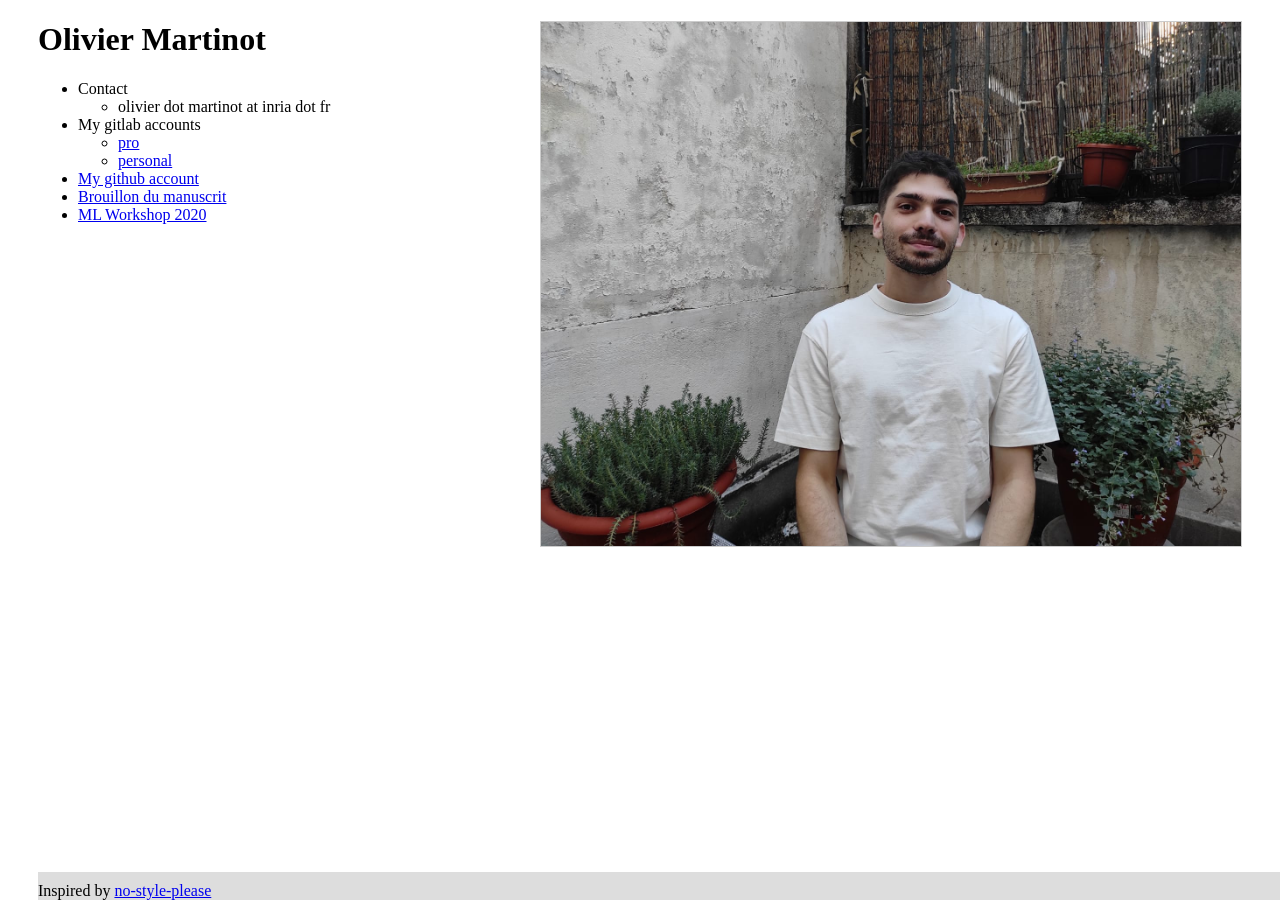
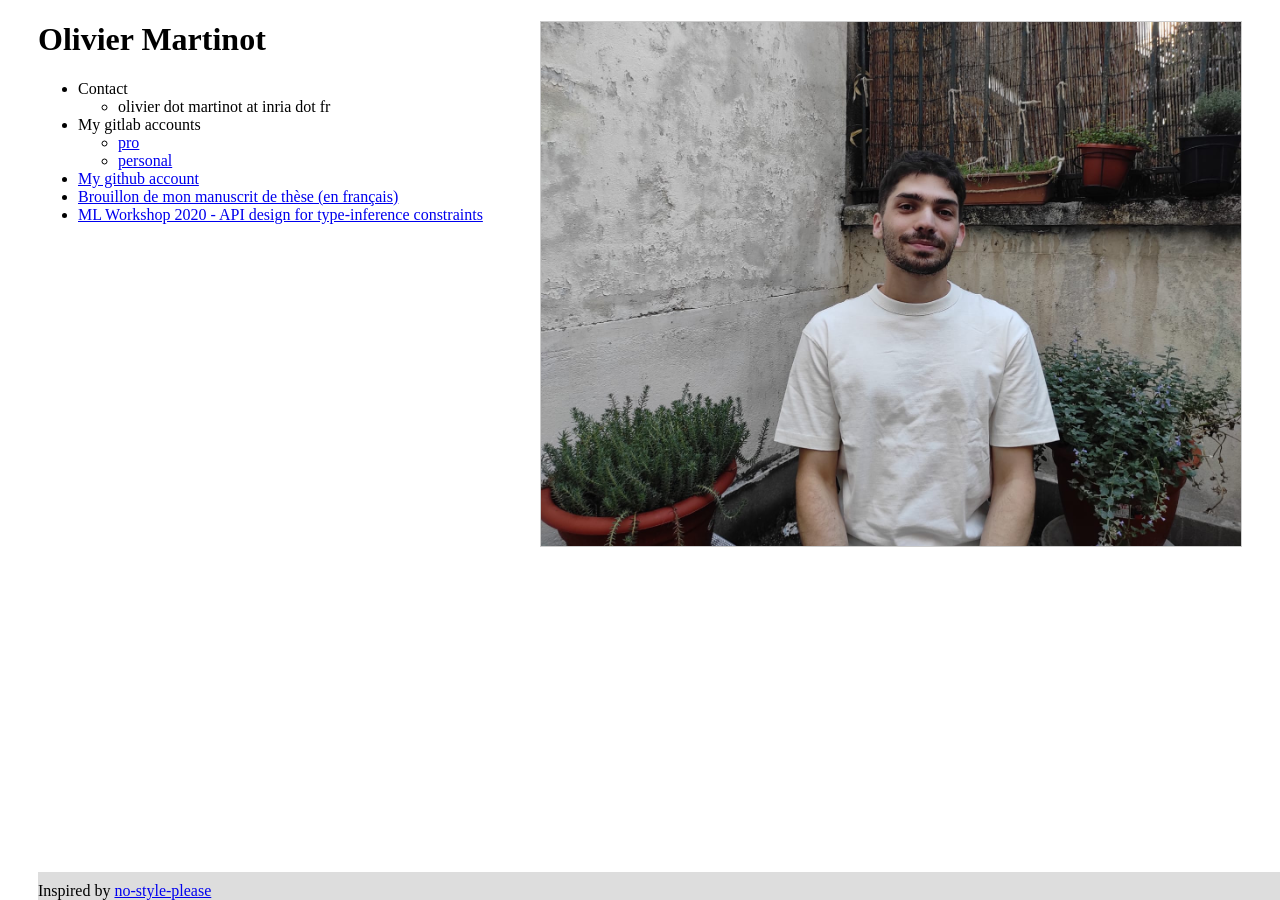
Before and after one commit to O-Olivier/website, a Jekyll site: the page built from index.md, in a window 1280 px wide. Built offline with Jekyll 4.4.1, drawn with Linux system fonts in a browser that asks for light colours.

Commit message:
Cleaner version.

```diff
--- a/_data/menu.yml
+++ b/_data/menu.yml
@@ -13,7 +13,7 @@ entries:
         url: https://framagit.org/O_Olivier
   - title: My github account
     url: https://github.com/olivier-martinot
-  - title: Brouillon du manuscrit
+  - title: Brouillon de mon manuscrit de thèse (en français)
     url: /static/manuscrit.pdf"
-  - title: ML Workshop 2020
+  - title: ML Workshop 2020 - API design for type-inference constraints
     url: https://icfp20.sigplan.org/details/mlfamilyworkshop-2020-papers/2/Quantified-Applicatives-API-design-for-type-inference-constraints
```
